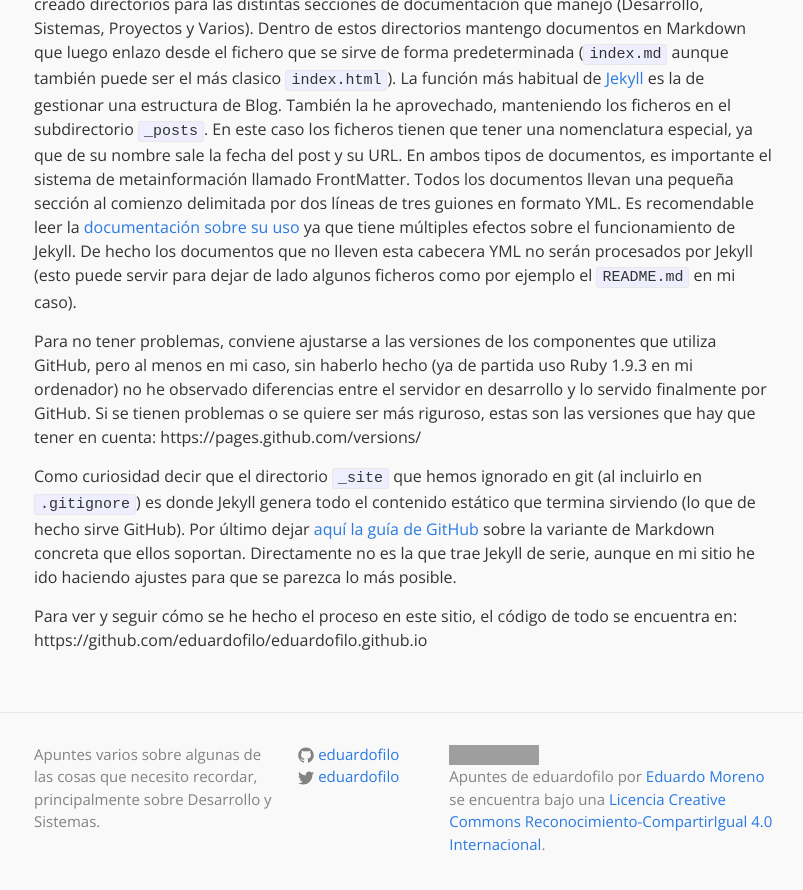
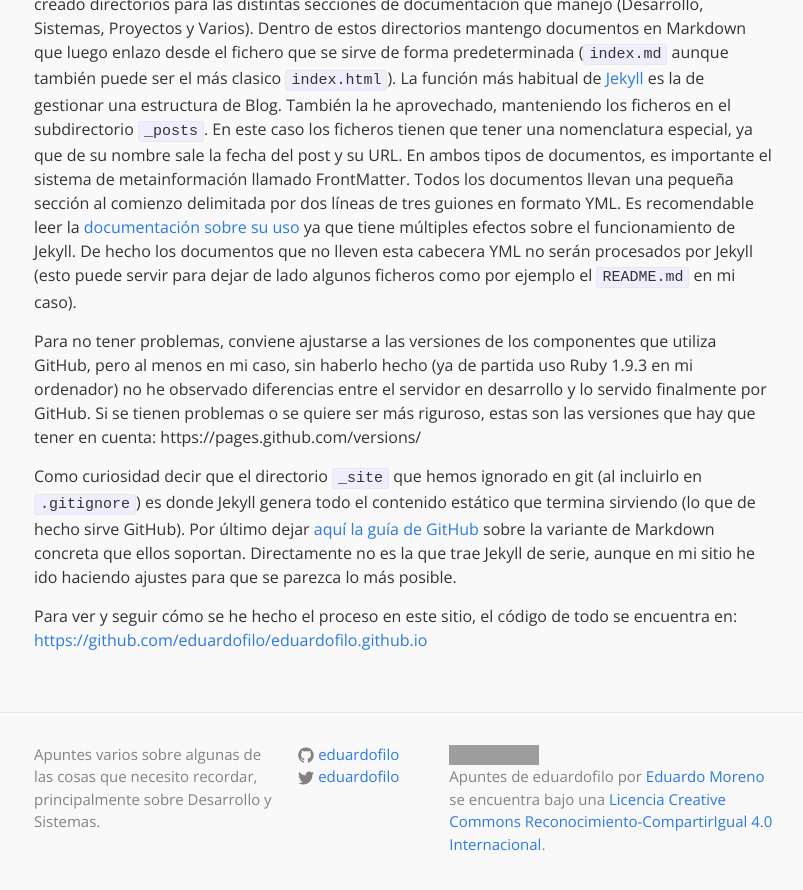
Before and after one commit to eduardofilo/eduardofilo.jekyll, a Jekyll site: the page built from _posts/2015-01-08-jekyll.md, in a window 1280 px wide and 900 px high, scrolled down 2294 px. Shown: the top 890 px of the window, without its empty margins (236-1039 px from the left). Built offline with Jekyll 4.4.1, drawn with Linux system fonts in a browser that asks for light colours; part of the change alters nothing that is shown; grey boxes are pictures that could not be loaded.

```diff
--- a/_posts/2015-01-08-jekyll.md
+++ b/_posts/2015-01-08-jekyll.md
@@ -61,7 +61,7 @@ Para no tener problemas, conviene ajustarse a las versiones de los componentes q
 
 Como curiosidad decir que el directorio `_site` que hemos ignorado en git (al incluirlo en `.gitignore`) es donde Jekyll genera todo el contenido estático que termina sirviendo (lo que de hecho sirve GitHub). Por último dejar [aquí la guía de GitHub](https://guides.github.com/features/mastering-markdown/) sobre la variante de Markdown concreta que ellos soportan. Directamente no es la que trae Jekyll de serie, aunque en mi sitio he ido haciendo ajustes para que se parezca lo más posible.
 
-Para ver y seguir cómo se he hecho el proceso en este sitio, el código de todo se encuentra en: https://github.com/eduardofilo/eduardofilo.github.io
+Para ver y seguir cómo se he hecho el proceso en este sitio, el código de todo se encuentra en: [https://github.com/eduardofilo/eduardofilo.github.io](https://github.com/eduardofilo/eduardofilo.github.io)
 
 [pages]:    https://pages.github.com/
 [jekyll]:   http://jekyllrb.com/
```
